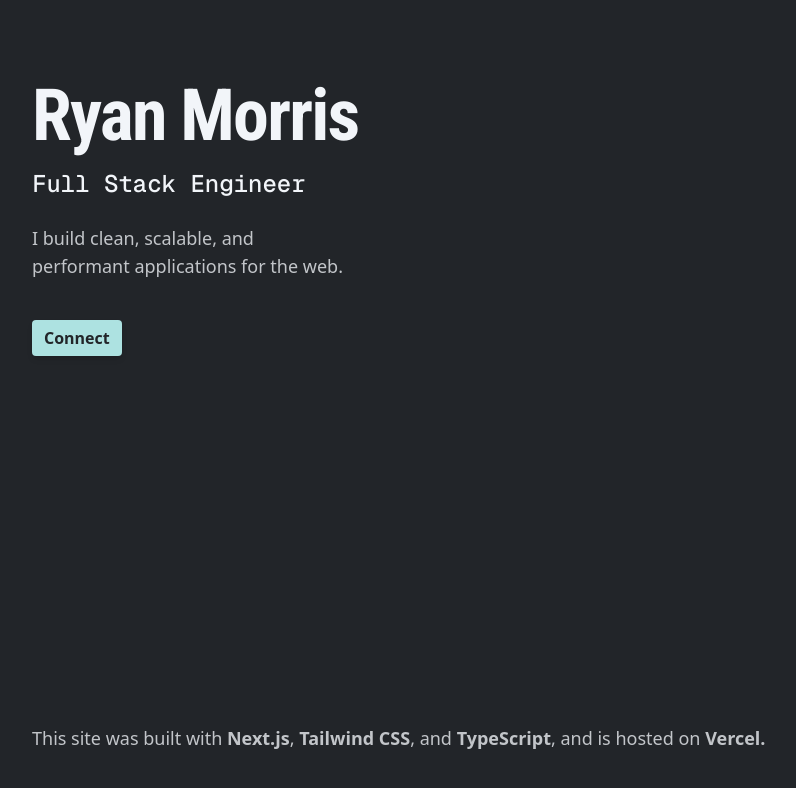
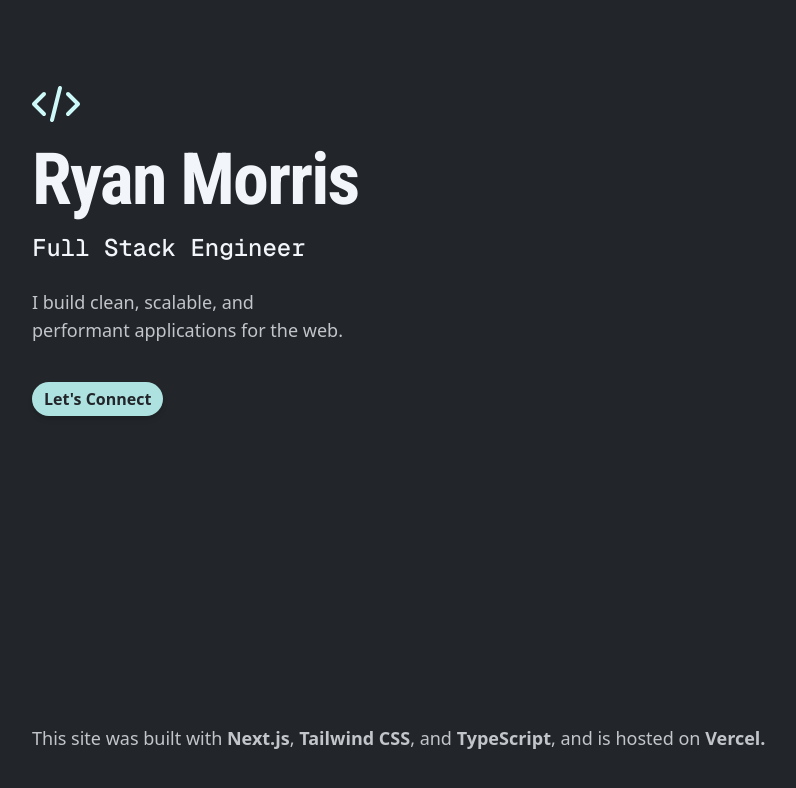
Before and after one commit to gitRpm/portfolio, a Next.js app: page / in a window 1280 px wide. Shown: the top 788 px of the page, without its empty margins (16-812 px from the left). Built offline with nearby package versions, Linux system fonts and the light colour scheme.

Commit message:
fixup hero

```diff
--- a/app/ui/hero/hero.tsx
+++ b/app/ui/hero/hero.tsx
@@ -1,10 +1,18 @@
-'use client';
-
-import Button from "../button/button";
+import Image from "next/image";
 
 export const Hero: React.FC = () => {
   return (
     <section>
+      <span className="h-10 w-10 lg:h-12 lg:w-12 flex items-center justify-center mb-4">
+        <Image
+          src="/code.svg"
+          alt="Code Icon"
+          width={50}
+          height={50}
+          layout="responsive"
+        />
+      </span>
+
       <h1>
         Ryan Morris
       </h1>
@@ -15,7 +23,15 @@ export const Hero: React.FC = () => {
         I build clean, scalable, and performant applications for the web.
       </p>
       <div className="mt-10">
-        <Button label="Connect" onClick={() => {}} />
+        {/* <Button label="Connect" onClick={() => {}} /> */}
+        <a
+          href="https://github.com/rymorris"
+          target="_blank"
+          rel="noopener noreferrer"
+          className="py-1.5 px-3 bg-[var(--color-mint-400)] text-[var(--color-background)] font-semibold rounded-full shadow-md hover:bg-[var(--color-mint-200)] focus:outline-none disabled:opacity-50 hover:cursor-pointer transition duration-200 ease-in-out text-base"
+        >
+          Let's Connect
+        </a>
       </div>
     </section>
   );
```
Also changed, not shown: public/code.svg (added).
